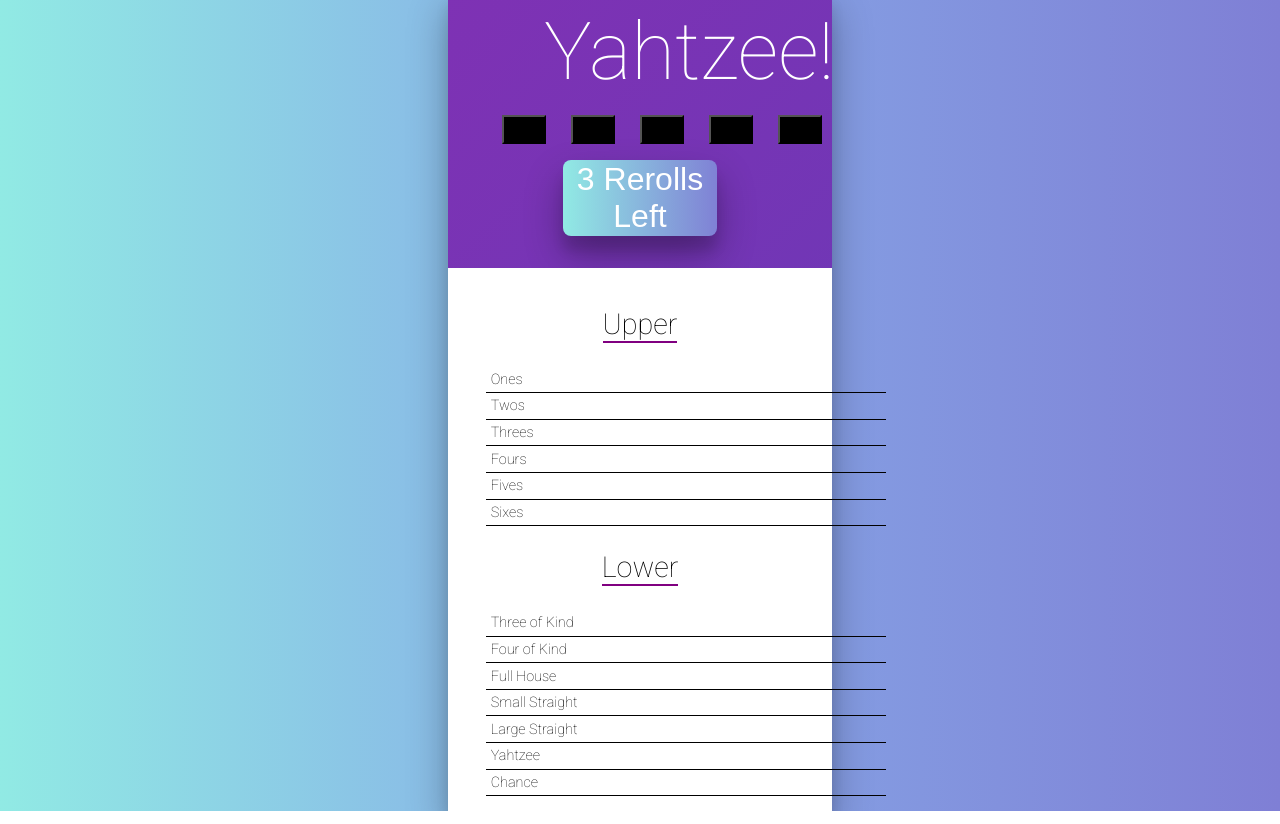
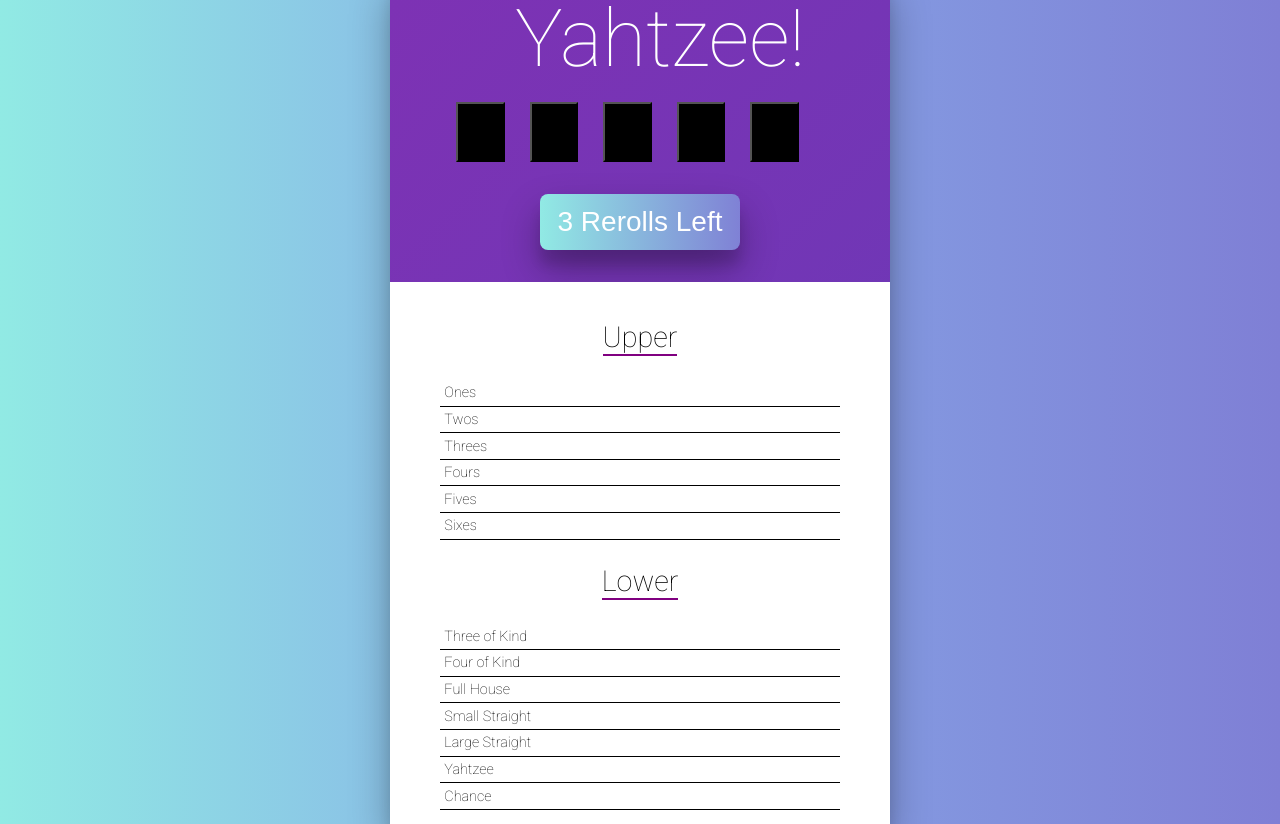
Before and after one commit to nelsW70/yahtzee, a React (Create React App) app: page / in a window 1280 px wide. Built offline with nearby package versions, Linux system fonts and the light colour scheme.

Commit message:
add: cleanup styling

```diff
--- a/src/Die.css
+++ b/src/Die.css
@@ -1,6 +1,8 @@
 /* Original Styles For Numbers, before icons added in */
 .Die {
   font-size: 25px;
+  height: 60px;
+  width: 60px;
   display: inline-block;
   padding: 0.5em 0.8em;
   font-family: monospace;
--- a/src/Game.css
+++ b/src/Game.css
@@ -1,5 +1,6 @@
 .Game {
   width: 30%;
+  min-width: 500px;
   background: white;
   box-shadow: 0 19px 38px rgba(0, 0, 0, 0.3), 0 15px 12px rgba(0, 0, 0, 0.1);
   margin: 0 30%;
@@ -28,7 +29,10 @@
 }
 
 .Game-reroll {
-  font-size: 2em;
+  display: flex;
+  justify-content: center;
+  align-items: center;
+  font-size: 1.75em;
   color: white;
   font-weight: 100;
   transition: 0.5s;
@@ -43,8 +47,8 @@
   border-radius: 0.5rem;
   border: none;
   width: 50%;
-
-  margin-bottom: 2rem;
+  height: 56px;
+  margin: 1rem 0 2rem 0;
 }
 
 .Game-reroll:hover {
--- a/src/Game.jsx
+++ b/src/Game.jsx
@@ -83,9 +83,7 @@
             <div className="Game-button-wrapper">
               <button
                 className="Game-reroll"
-                disabled={
-                  this.state.locked.every(x => x) || this.state.rollsLeft === 0
-                }
+                disabled={this.state.locked.every(x => x)}
                 onClick={this.roll}
               >
                 {this.state.rollsLeft} Rerolls Left
--- a/src/RuleRow.jsx
+++ b/src/RuleRow.jsx
@@ -1,5 +1,5 @@
 import React, { Component } from 'react';
-import './RuleRow.css'
+import './RuleRow.css';
 
 class RuleRow extends Component {
   render() {
@@ -8,7 +8,7 @@
         <td className="RuleRow-name">{this.props.name}</td>
         <td className="RuleRow-score">{this.props.score}</td>
       </tr>
-    )
+    );
   }
 }
 
```
